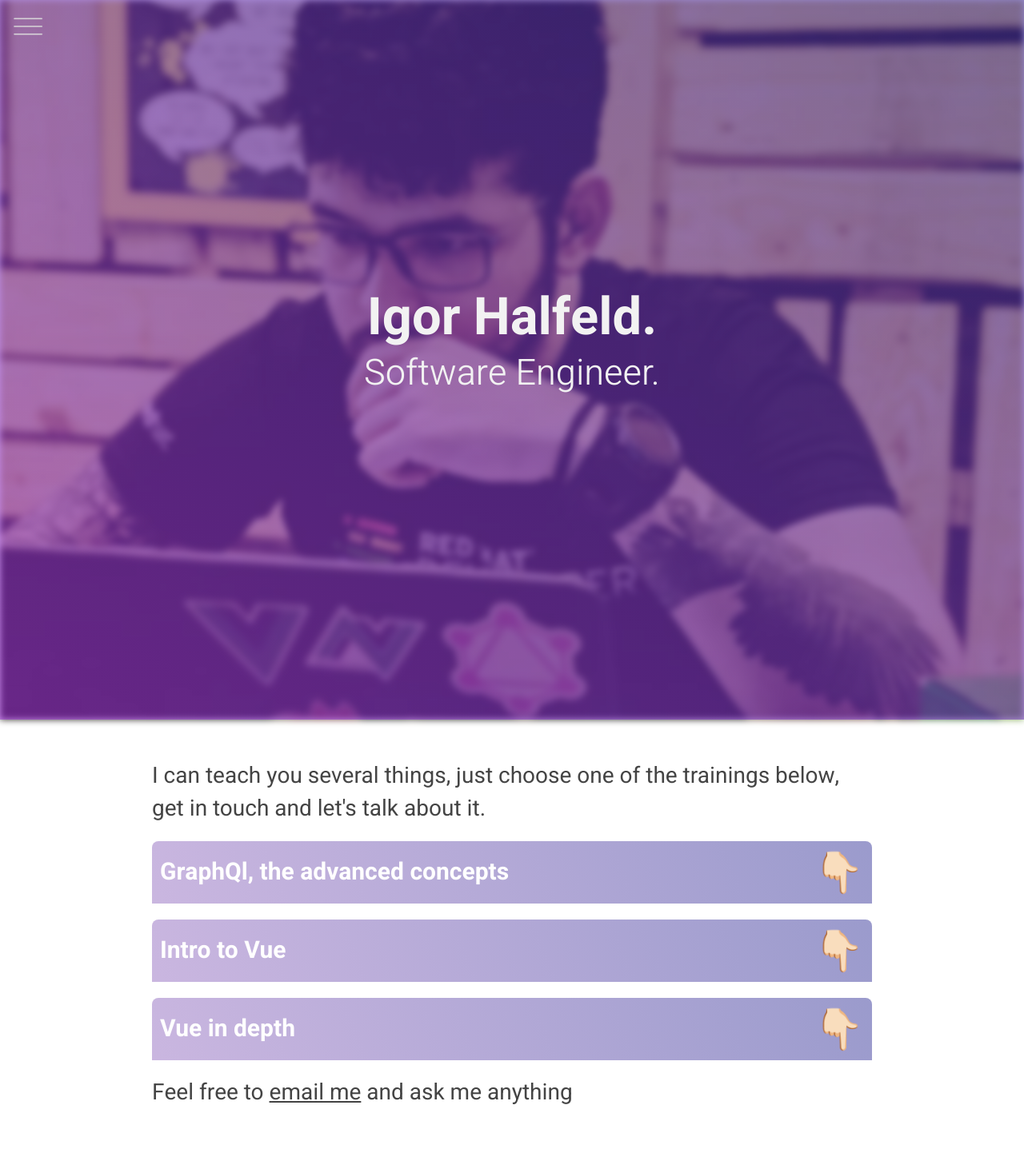
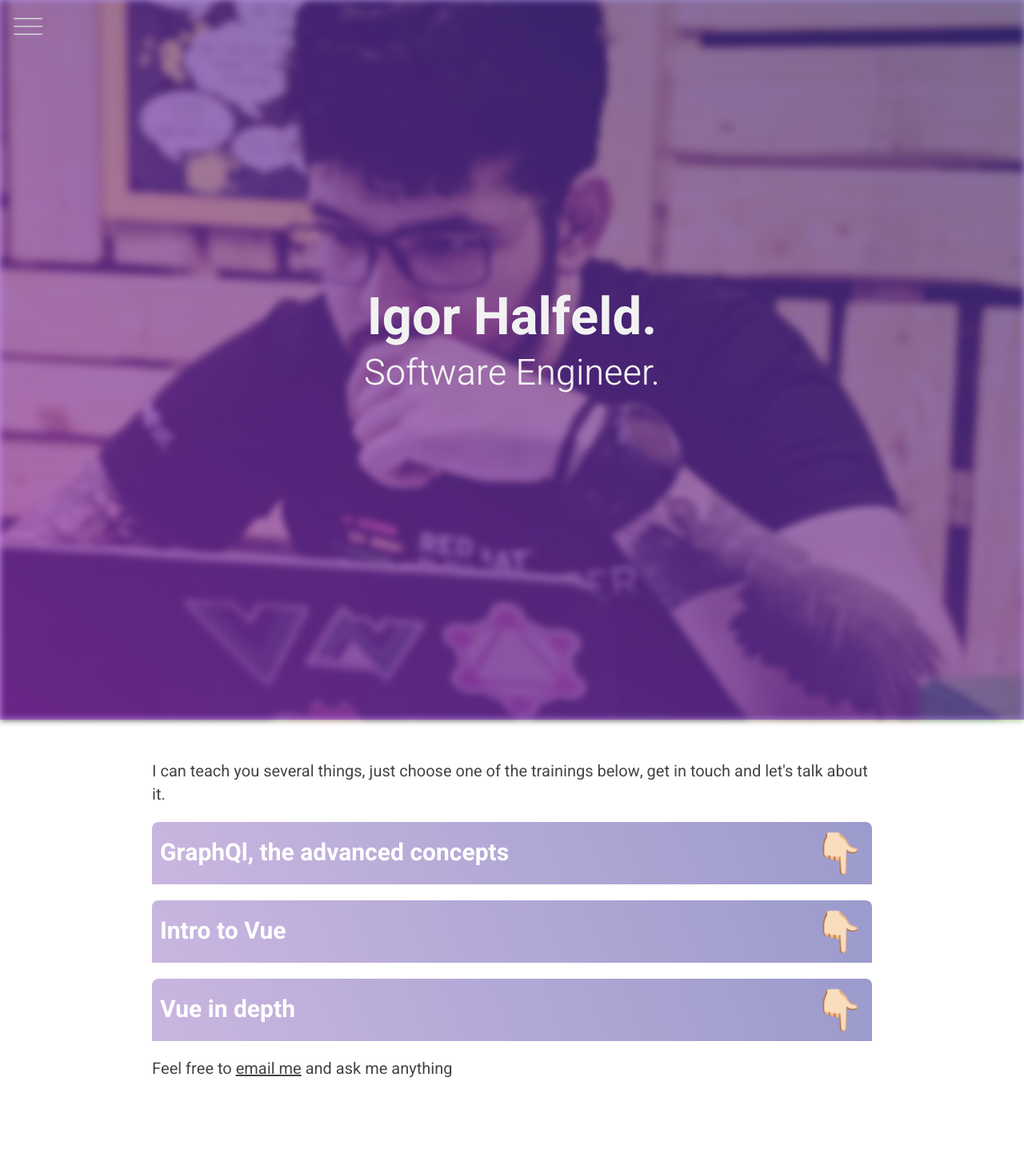
Before and after one commit to Halfeld/website, a Jekyll site: the page built from training.html, in a window 1280 px wide. Shown: the whole page at 80% size. Built offline with Jekyll 4.4.1, drawn with Linux system fonts in a browser that asks for light colours; after the commit the page ends 1401 px from its top, so only the background shows below that.

Commit message:
change font size

```diff
--- a/_sass/_training.scss
+++ b/_sass/_training.scss
@@ -4,7 +4,7 @@
   padding: 10px;
 
   &-desc {
-    font-size: 28px;
+    font-size: 2rem;
     color: $color-black;
     font-family: $base-font-family;
     font-weight: 400;
```
